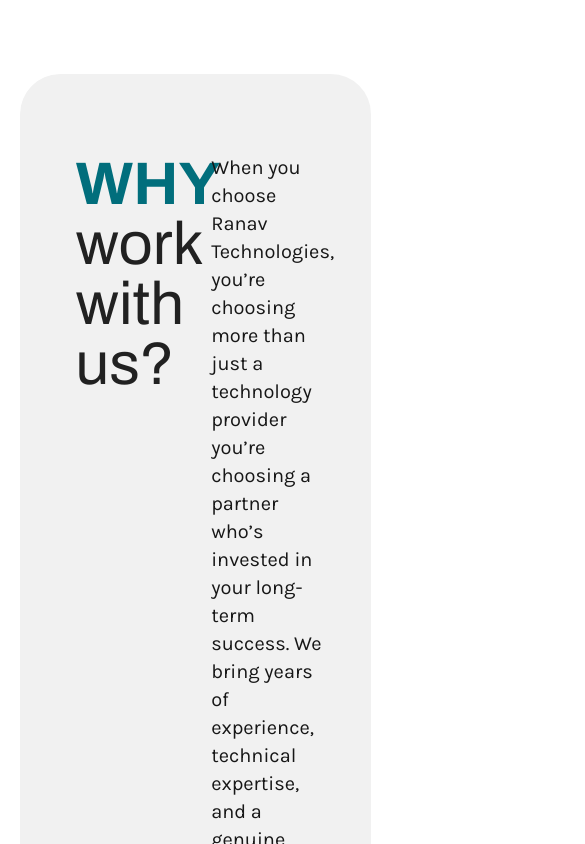
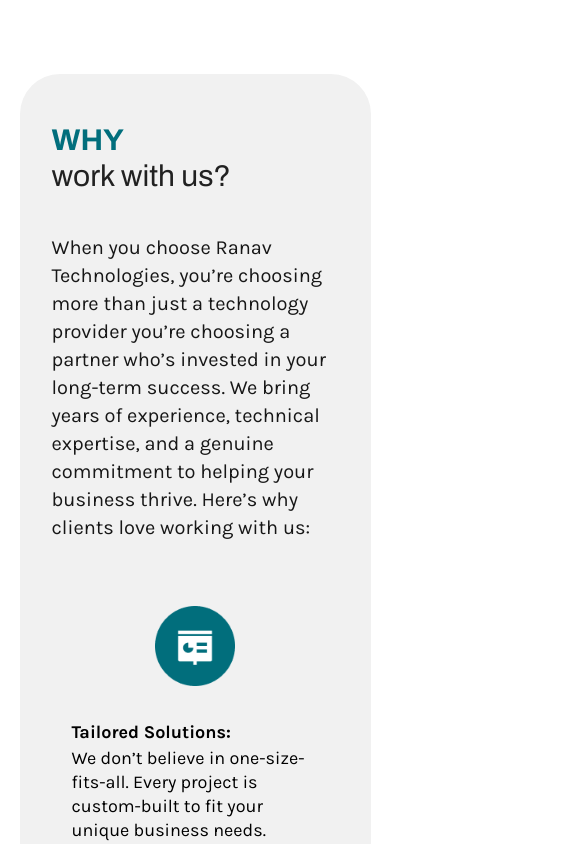
Before and after one commit to sohanlohar/rt, a Next.js app: page /about in a window 390 px wide. Shown: the part 1520-2364 px from the top of the page, 585 px wide, since content can reach past the window. Built offline with nearby package versions, Linux system fonts and the light colour scheme.

Commit message:
about us page issues

```diff
--- a/src/components/about/ApproachSection.jsx
+++ b/src/components/about/ApproachSection.jsx
@@ -57,19 +57,19 @@
           believe the best results come from working together.
         </p>
       </div>
-      <div className="">
+      <div className="bg-[#F1F1F1] p-10 rounded-40">
         {ourApproach.map((item, index) => {
           return (
             <div
-              className={`flex gap-28 items-center my-10 ${
-                index % 2 == 0 ? "flex-row" : "flex-row-reverse"
+              className={`flex gap-12 sm:gap-28 items-center my-10 ${
+                index % 2 == 0 ? "flex-col sm:flex-row" : "flex-col sm:flex-row-reverse"
               }`}
-              key={index}
+              key={item.title}
             >
-              <div className="w-2/5">
+              <div className="w-full sm:w-2/5">
                 <Image src={item.imageUrl} alt="about us background" />
               </div>
-              <div className="w-3/5">
+              <div className="w-full sm:w-3/5">
                 <h4 className="text-4xl font-archivo text-black font-bold mb-5">
                   {item.title}
                 </h4>
--- a/src/components/about/MissionVisionSection.jsx
+++ b/src/components/about/MissionVisionSection.jsx
@@ -3,12 +3,12 @@
 const MissionVisionSection = () => {
   return (
     <section className="container">
-      <div className="flex items-center gap-28 bg-[#7FABB0] bg-gradient-to-l from-[#7FABB0] to-white/80 p-16 rounded-40 my-10">
-        <h2 className="w-2/5 text-8xl font-archivo font-normal text-black">
+      <div className="flex  flex-col sm:flex-row items-center gap-10 sm:gap-28 bg-[#7FABB0] bg-gradient-to-l from-[#7FABB0] to-white/80 p-10 sm:p-16 rounded-40 my-10">
+        <h2 className="w-full sm:w-2/5 heading-h2 font-archivo font-normal text-black">
           Our <br />
           <span className="text-secondary">Mission</span>
         </h2>
-        <p className="w-3/5 text-xl font-karla font-light text-black-dark text-justify">
+        <p className="w-full sm:w-3/5 text-xl font-karla font-light text-black-dark text-justify">
           Our mission at Ranav Technologies is to empower businesses with
           innovative and reliable IT solutions that drive growth and efficiency.
           We strive to deliver high-quality, customized services that meet the
@@ -16,15 +16,15 @@
           best practices to foster digital transformation and create value.
         </p>
       </div>
-      <div className="flex items-center gap-28 bg-[#7FABB0] bg-gradient-to-r from-[#7FABB0] to-white/80 p-16 rounded-40">
-        <p className="w-3/5 text-xl font-karla font-light text-black-dark text-justify">
+      <div className="flex flex-col-reverse sm:flex-row items-center gap-10 sm:gap-28 bg-[#7FABB0] bg-gradient-to-r from-[#7FABB0] to-white/80 p-10 sm:p-16 rounded-40">
+        <p className="w-full sm:w-3/5 text-xl font-karla font-light text-black-dark text-justify">
           Our mission at Ranav Technologies is to empower businesses with
           innovative and reliable IT solutions that drive growth and efficiency.
           We strive to deliver high-quality, customized services that meet the
           unique needs of our clients, leveraging the latest technologies and
           best practices to foster digital transformation and create value.
         </p>
-        <h2 className="w-2/5 text-8xl font-archivo font-normal text-black text-right">
+        <h2 className="w-full sm:w-2/5 heading-h2 font-archivo font-normal text-black text-right">
           Our <br />
           <span className="text-secondary">Vision</span>
         </h2>
--- a/src/components/about/WorkWithUsSection.jsx
+++ b/src/components/about/WorkWithUsSection.jsx
@@ -35,16 +35,13 @@
 
 const WorkWithUsSection = () => {
   return (
-    <section
-      className="container rounded-40 mb-24 px-14 pt-20 pb-16"
-      style={{ backgroundImage: `url(${workWithBg.src})` }}
-    >
-      <div className="flex gap-14 mb-16">
-        <h2 className="w-1/3 text-6xl font-archivo font-bold text-primary">
+    <section className="container rounded-40 mb-24 px-8 sm:px-14 py-12 sm:py-20 bg-[#F1F1F1]">
+      <div className="flex flex-col sm:flex-row gap-10 sm:gap-14 mb-16">
+        <h2 className="w-full sm:w-1/3 heading-h2 font-archivo font-bold text-primary">
           WHY <br />
           <span className="text-black font-normal">work with us?</span>
         </h2>
-        <p className="w-2/3 text-xl font-karla font-normal">
+        <p className="w-full sm:w-2/3 text-xl font-karla font-normal">
           When you choose Ranav Technologies, you’re choosing more than just a
           technology provider you’re choosing a partner who’s invested in your
           long-term success. We bring years of experience, technical expertise,
@@ -55,7 +52,7 @@
       <div className="grid grid-cols-1 md:grid-cols-2 gap-10 px-5 mt-14 mb-20">
         {workWithUsData.map((item, index) => {
           return (
-            <div className="flex items-center gap-8" key={index}>
+            <div className="flex flex-col sm:flex-row items-center gap-8" key={item.title}>
               <Image
                 src={item.imageUrl}
                 alt="about us background"
@@ -73,7 +70,7 @@
           );
         })}
       </div>
-      <div className="mt-10 flex justify-between items-center text-4xl font-archivo font-bold">
+      <div className="mt-10 flex gap-5 text-center flex-col sm:flex-row justify-between items-center text-4xl font-archivo font-bold">
         <button className="btn-primary rounded-40">Contact Us</button>
         <h3>Because we care.</h3>
       </div>
```
